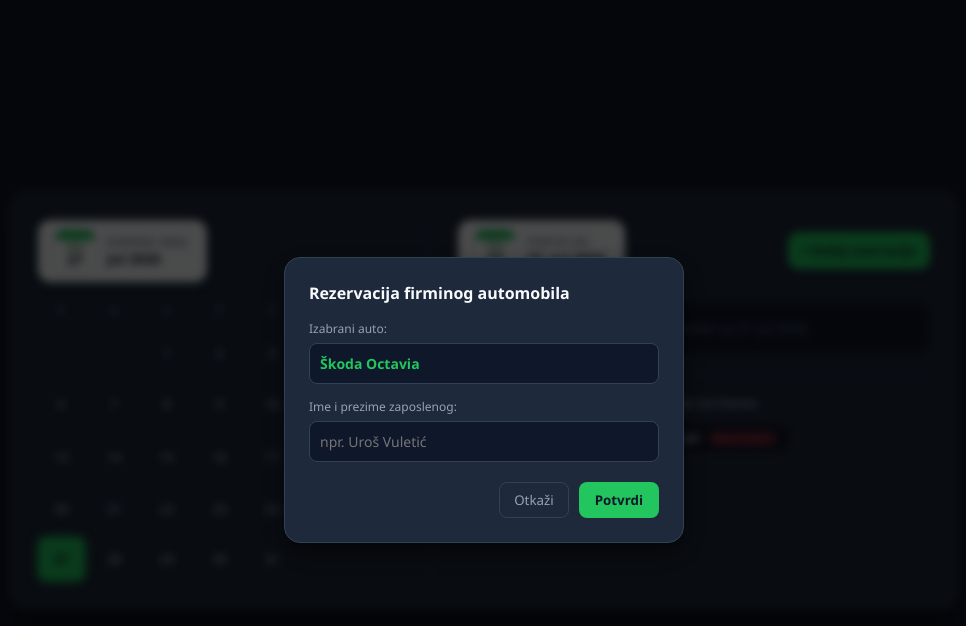
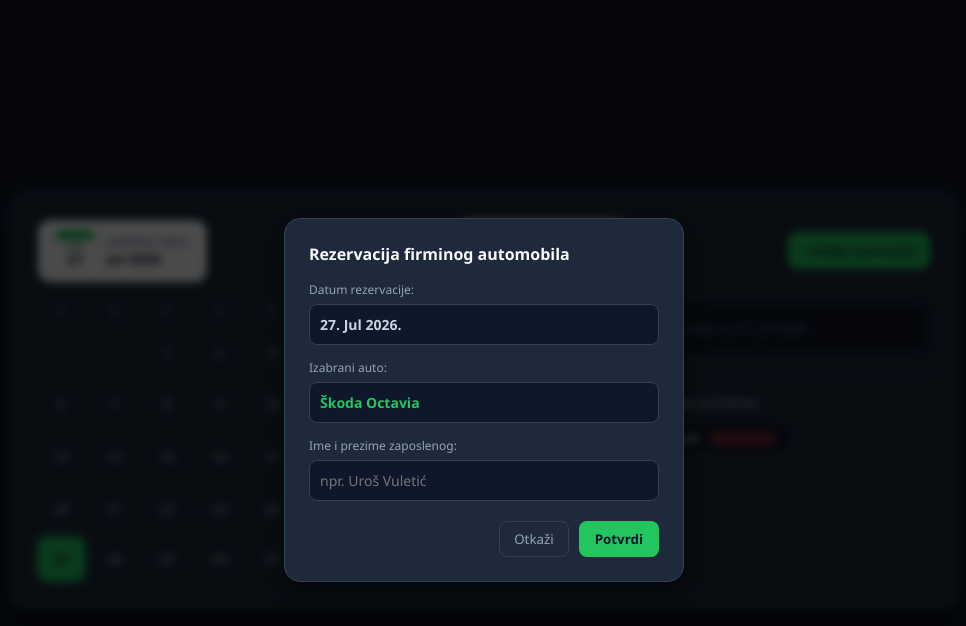
Before and after one commit to biketowork/booking_app, a plain HTML site: page index.html in a window 1280 px wide. Both pictures are taken after a click on the button "+ Dodaj rezervaciju". Shown: the whole page, without its empty margins (156-1122 px from the left). Drawn offline with Linux system fonts and the light colour scheme.

Commit message:
novi novi

```diff
--- a/index.html
+++ b/index.html
@@ -108,6 +108,11 @@
       <h3>Rezervacija firminog automobila</h3>
 
       <div class="form-group">
+        <label>Datum rezervacije:</label>
+        <input type="text" id="modal-selected-date" value="27. Jul 2026." disabled class="disabled-input" style="color: #cbd5e1 !important;">
+      </div>
+
+      <div class="form-group">
         <label>Izabrani auto:</label>
         <input type="text" value="Škoda Octavia" disabled class="disabled-input">
       </div>
```
